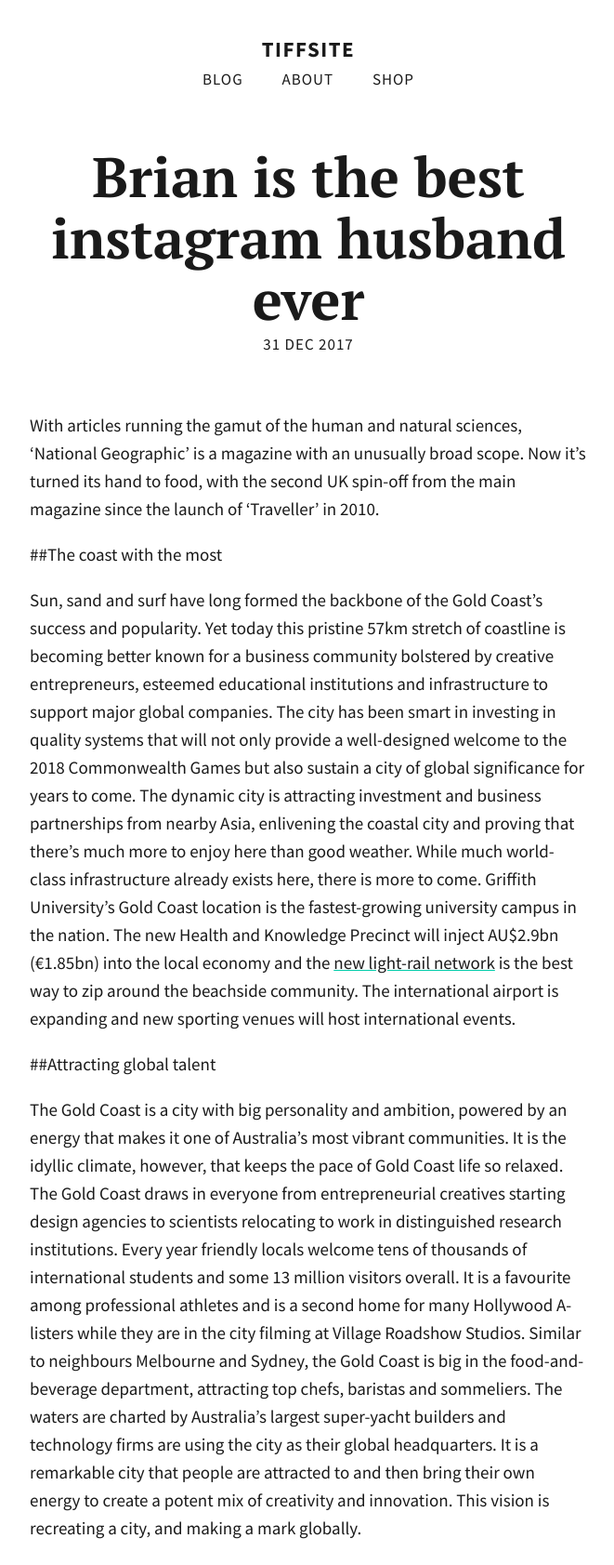
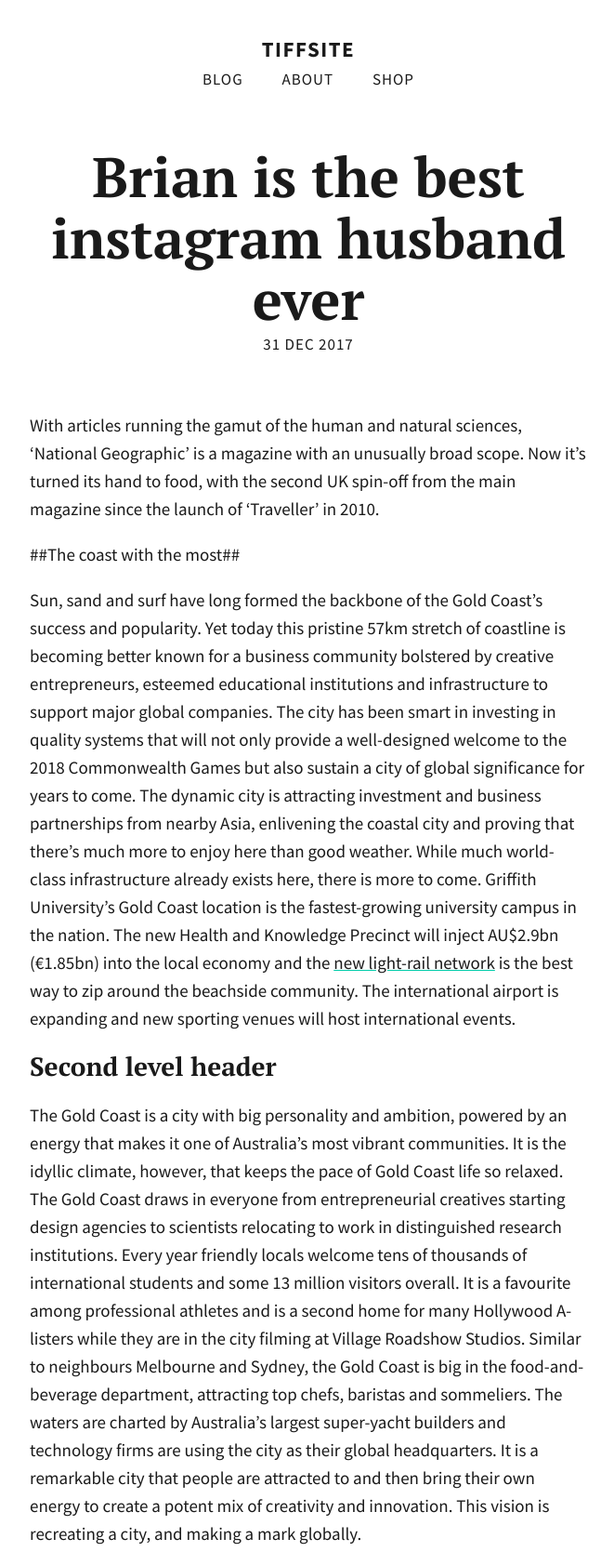
Before and after one commit to totiffany/totiffany.github.io, a Jekyll site: the page built from _posts/2017-12-31-Brian is the best instagram husband ever.md, in a window 1280 px wide. Shown: the whole page at 93% size, without its empty margins (308-969 px from the left). Built offline with Jekyll 4.4.1, drawn with Linux system fonts in a browser that asks for light colours; our own code applies the rules of GitHub Pages for plain Markdown files.

Commit message:
changes to the test blog post

```diff
--- a/_posts/2017-12-31-Brian is the best instagram husband ever.md
+++ b/_posts/2017-12-31-Brian is the best instagram husband ever.md
@@ -4,10 +4,11 @@ published: true
 
 With articles running the gamut of the human and natural sciences, ‘National Geographic’ is a magazine with an unusually broad scope. Now it’s turned its hand to food, with the second UK spin-off from the main magazine since the launch of ‘Traveller’ in 2010.
 
-##The coast with the most
+##The coast with the most##
 
 Sun, sand and surf have long formed the backbone of the Gold Coast’s success and popularity. Yet today this pristine 57km stretch of coastline is becoming better known for a business community bolstered by creative entrepreneurs, esteemed educational institutions and infrastructure to support major global companies. The city has been smart in investing in quality systems that will not only provide a well-designed welcome to the 2018 Commonwealth Games but also sustain a city of global significance for years to come. The dynamic city is attracting investment and business partnerships from nearby Asia, enlivening the coastal city and proving that there’s much more to enjoy here than good weather. While much world-class infrastructure already exists here, there is more to come. Griffith University’s Gold Coast location is the fastest-growing university campus in the nation. The new Health and Knowledge Precinct will inject AU$2.9bn (€1.85bn) into the local economy and the [new light-rail network](http://google.com/) is the best way to zip around the beachside community. The international airport is expanding and new sporting venues will host international events.
 
-##Attracting global talent
+Second level header
+-------------------
 
 The Gold Coast is a city with big personality and ambition, powered by an energy that makes it one of Australia’s most vibrant communities. It is the idyllic climate, however, that keeps the pace of Gold Coast life so relaxed. The Gold Coast draws in everyone from entrepreneurial creatives starting design agencies to scientists relocating to work in distinguished research institutions. Every year friendly locals welcome tens of thousands of international students and some 13 million visitors overall. It is a favourite among professional athletes and is a second home for many Hollywood A-listers while they are in the city filming at Village Roadshow Studios. Similar to neighbours Melbourne and Sydney, the Gold Coast is big in the food-and-beverage department, attracting top chefs, baristas and sommeliers. The waters are charted by Australia’s largest super-yacht builders and technology firms are using the city as their global headquarters. It is a remarkable city that people are attracted to and then bring their own energy to create a potent mix of creativity and innovation. This vision is recreating a city, and making a mark globally.
```
Also changed, not shown: 1 other file.
